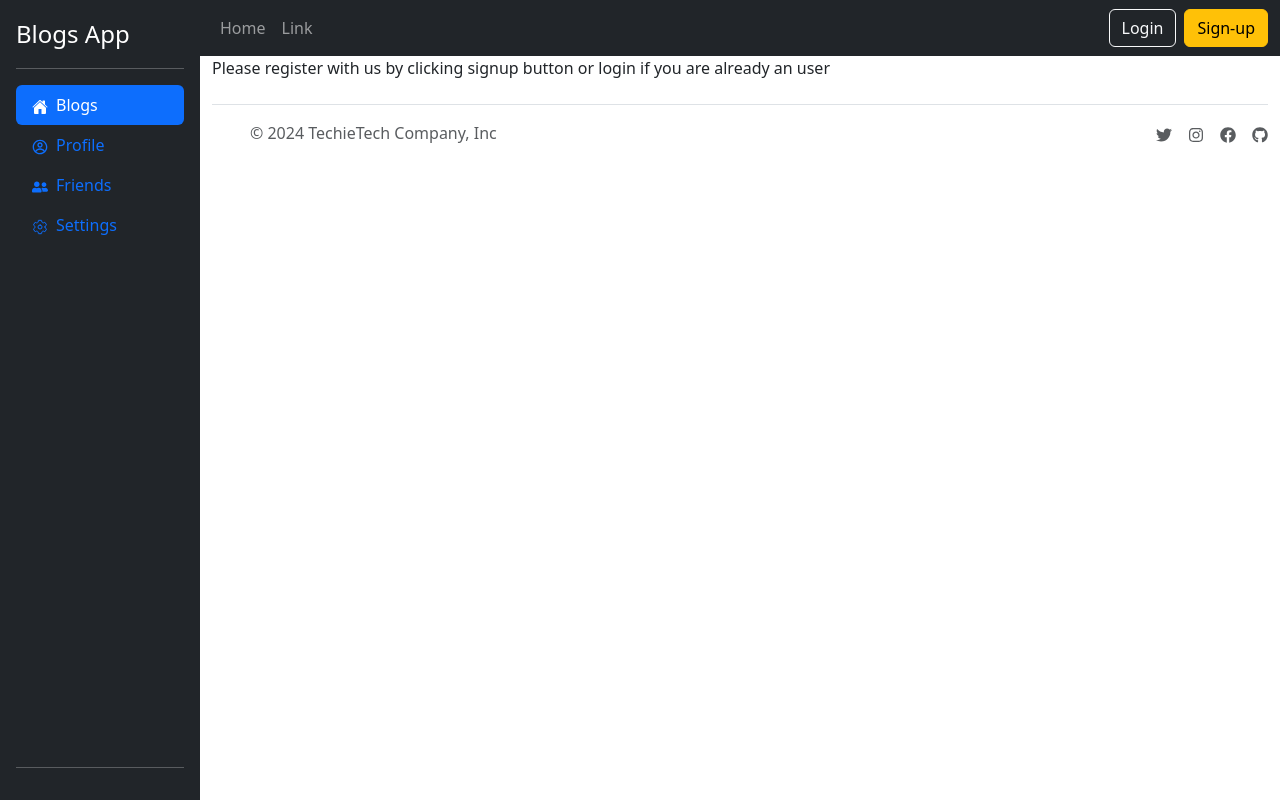
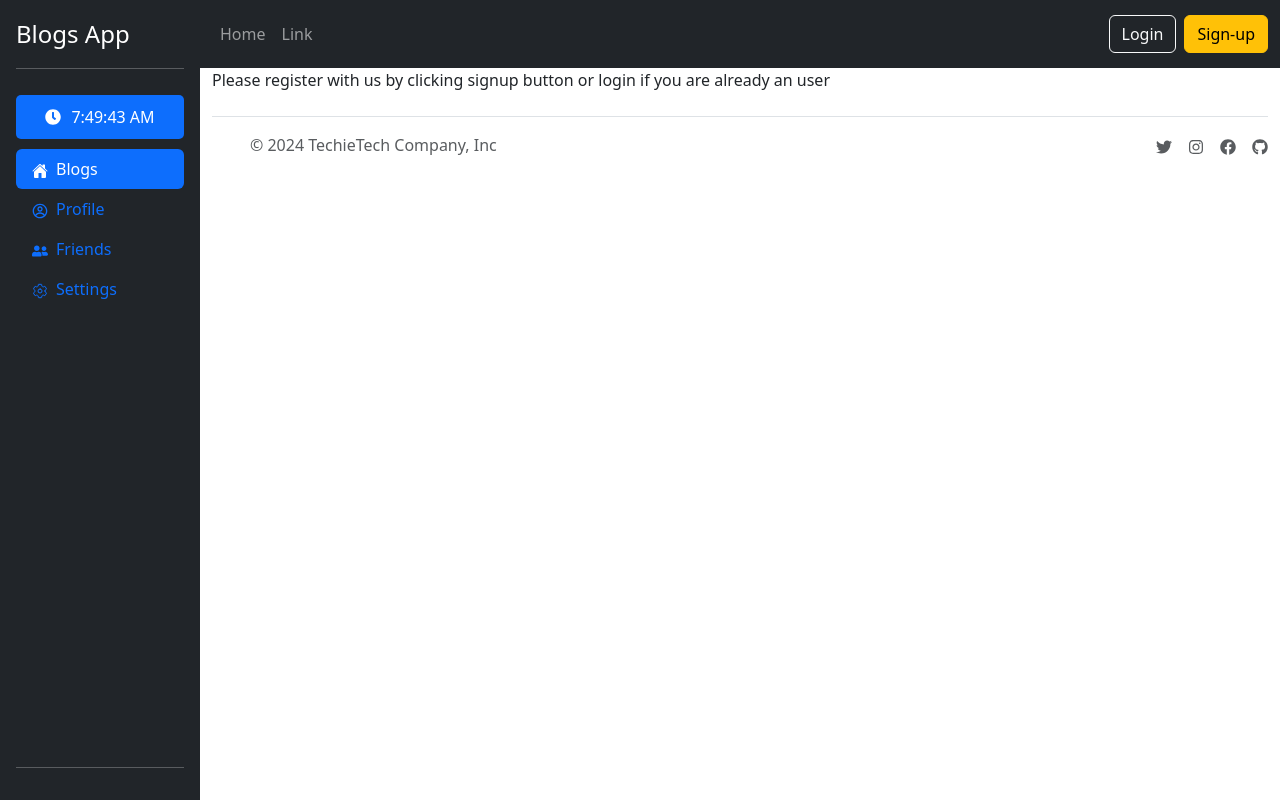
Before and after one commit to pritam-dutta5050/blogs-app, a React (Create React App) app in the folder frontend/: page / in a window 1280 px wide. Built offline with nearby package versions, Linux system fonts and the light colour scheme; no server answers.

Commit message:
Added current Time in sidebar

```diff
--- a/frontend/src/components/Navbar/NavBar.module.css
+++ b/frontend/src/components/Navbar/NavBar.module.css
@@ -13,3 +13,6 @@
         background-color: rgb(77, 231, 226);
     }
 }
+.navbar{
+    height: 68px;
+}
--- /dev/null
+++ b/frontend/src/components/sidebar/CurrentTime.tsx
@@ -0,0 +1,19 @@
+import React, { useState } from "react";
+import { FaClock } from "react-icons/fa";
+import styles from "./Sidebar.module.css";
+
+const CurrentTime = () => {
+  console.log("Current time component rendered");
+  const [currTime, setCurrTime] = useState(new Date().toLocaleTimeString());
+  setTimeout(() => {
+    setCurrTime(new Date().toLocaleTimeString());
+  }, 1000);
+  return (
+    <div className={`${styles.timeContainer}`}>
+      <FaClock className={`${styles.timeIcon}`} />
+      <span className={`${styles.timeText}`}>{currTime}</span>
+    </div>
+  );
+};
+
+export default CurrentTime;
--- a/frontend/src/components/sidebar/Sidebar.module.css
+++ b/frontend/src/components/sidebar/Sidebar.module.css
@@ -1,4 +1,22 @@
 .sidebarContainer {
   min-height: 100vh;
   width: 200px;
+
+  .timeContainer {
+    display: flex;
+    justify-content: center;
+    align-items: center;
+    margin: 10px 0;
+    padding: 10px 0;
+    background-color: #0d6efd;
+    border-radius: 5px;
+
+    .timeIcon {
+      margin-right: 5px;
+    }
+
+    .timeText {
+      margin-left: 5px;
+    }
+  }
 }
--- a/frontend/src/components/sidebar/Sidebar.tsx
+++ b/frontend/src/components/sidebar/Sidebar.tsx
@@ -6,9 +6,11 @@ import { FaUserFriends } from "react-icons/fa";
 import { IoHome, IoSettingsOutline } from "react-icons/io5";
 import { Link } from "react-router-dom";
 import styles from "./Sidebar.module.css";
+import CurrentTime from "./CurrentTime";
 
 const Sidebar = () => {
   const [selectedTab, setSelectedTab] = useState("Home");
+  console.log("Sidebar ")
 
   return (
     <div
@@ -23,6 +25,9 @@ const Sidebar = () => {
       </NavLink>
       <hr />
       <ul className="nav nav-pills flex-column mb-auto">
+        <li className="nav-item">
+          <CurrentTime/>
+        </li>
         <li className="nav-item">
           <NavLink
             as={Link}
```
